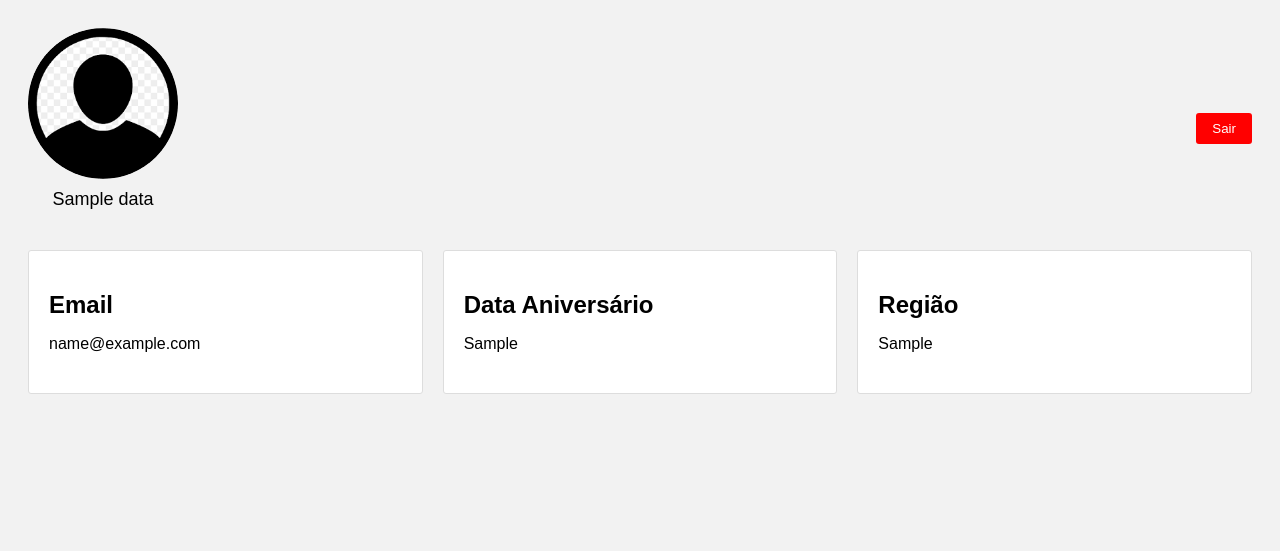
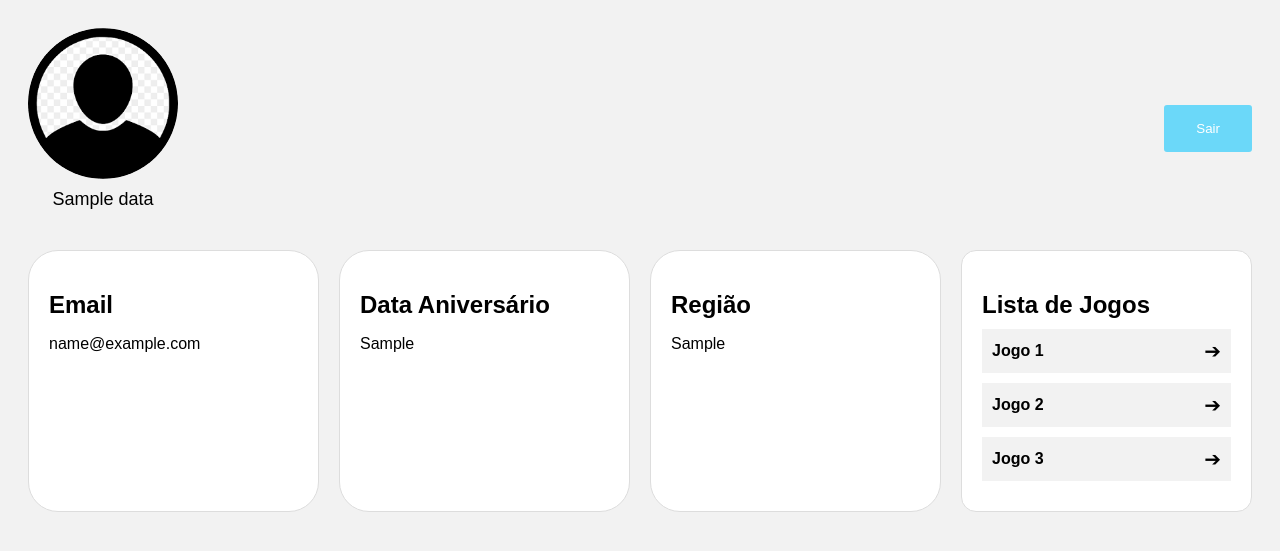
Before and after one commit to hub-stimulus/stimulus-web, a Flask app: template templates/home.html in a window 1280 px wide. Shown: the top 551 px of the page. Run offline with Flask 2, Linux system fonts and the light colour scheme; the template is opened without the code that fills it: most values are stand-ins (such as "Sample title", 1, 10 or a date in 2020).

Commit message:
Correções

```diff
--- a/data/daniel.silva@southti.com.json
+++ b/data/daniel.silva@southti.com.json
@@ -1 +1 @@
-{"nome": "DANIEL TE\u00d3FILO DA SILVA", "email": "daniel.silva@southti.com", "data_aniversario": "1997-06-25", "senha": "1442", "sexo": "feminino", "escolaridade": ["alfabetizado"], "regiao_brasil": "centro-oeste", "faixa_renda": "3mil-5mil", "teve_covid": "sim", "sequelas": "sim", "mudancas_cognitivas": "sim", "mudancas_cognitivas_quais": ["memoria"], "atividade_fisica": "sim", "doenca_associada": "sim", "tratamento_cognitivo": "sim"}
+{"nome": "DANIEL TE\u00d3FILO DA SILVA", "email": "daniel.silva@southti.com", "data_aniversario": "1997-06-25", "senha": "123456", "sexo": "feminino", "escolaridade": ["alfabetizado"], "regiao_brasil": "centro-oeste", "faixa_renda": "3mil-5mil", "teve_covid": "sim", "sequelas": "sim", "mudancas_cognitivas": "sim", "mudancas_cognitivas_quais": ["memoria"], "atividade_fisica": "sim", "doenca_associada": "sim", "tratamento_cognitivo": "sim"}
--- a/static/css/home.css
+++ b/static/css/home.css
@@ -3,6 +3,29 @@ body {
     background-color: #f2f2f2;
     padding: 20px;
 }
+
+.card-list {
+    display: flex;
+    flex-direction: column;
+  }
+
+  .card-jogos {
+    display: flex;
+    justify-content: space-between;
+    align-items: center;
+    padding: 10px;
+    background-color: #f2f2f2;
+    margin-bottom: 10px;
+  }
+
+  .card-name {
+    font-weight: bold;
+  }
+
+  .card-arrow {
+    font-size: 20px;
+  }
+
 
 .header {
     display: flex;
@@ -27,8 +50,8 @@ body {
 }
 
 .header button {
-    padding: 8px 16px;
-    background-color: #ff0000;
+    padding:  16px 32px;
+    background-color: #6bd8f9;
     color: #ffffff;
     border: none;
     border-radius: 3px;
@@ -50,7 +73,7 @@ body {
     background-color: #ffffff;
     border: 1px solid #dddddd;
     padding: 20px;
-    border-radius: 3px;
+    border-radius: 30px;
 }
 
 
@@ -74,6 +97,6 @@ body {
     }
 
     .header button {
-        padding: 6px 50px;
+        padding: 12px 50px;
     }
 }
--- a/templates/home.html
+++ b/templates/home.html
@@ -1,14 +1,20 @@
 <!DOCTYPE html>
 <html>
   <head>
-    <link rel="stylesheet" href="{{url_for('static',filename='css/home.css')}}" />
+    <link
+      rel="stylesheet"
+      href="{{url_for('static',filename='css/home.css')}}"
+    />
     <title>Home</title>
-    <meta name="viewport" content="width=device-width, initial-scale=1.0">
+    <meta name="viewport" content="width=device-width, initial-scale=1.0" />
   </head>
   <body>
     <div class="header">
       <div class="column-header">
-            <img src="{{url_for('static',filename='img/foto.png')}}" alt="Foto de Perfil">
+        <img
+          src="{{url_for('static',filename='img/foto.png')}}"
+          alt="Foto de Perfil"
+        />
         <span>{{data.nome}}</span>
       </div>
       <button onclick="location.href='/'">Sair</button>
@@ -26,6 +32,23 @@
         <h2>Região</h2>
         <p>{{data.regiao_brasil}}</p>
       </div>
+      <div class="card" style="border-radius: 15px">
+        <h2>Lista de Jogos</h2>
+        <div class="card-list">
+            <div class="card-jogos">
+              <span class="card-name">Jogo 1</span>
+              <span class="card-arrow">&#10132;</span>
+            </div>
+            <div class="card-jogos">
+              <span class="card-name">Jogo 2</span>
+              <span class="card-arrow">&#10132;</span>
+            </div>
+            <div class="card-jogos">
+              <span class="card-name">Jogo 3</span>
+              <span class="card-arrow">&#10132;</span>
+            </div>
+          </div>
+      </div>
     </div>
   </body>
 </html>
```
Also changed, not shown: static/img/foto.png. Lines whose indentation alone changed are shown as unchanged.
